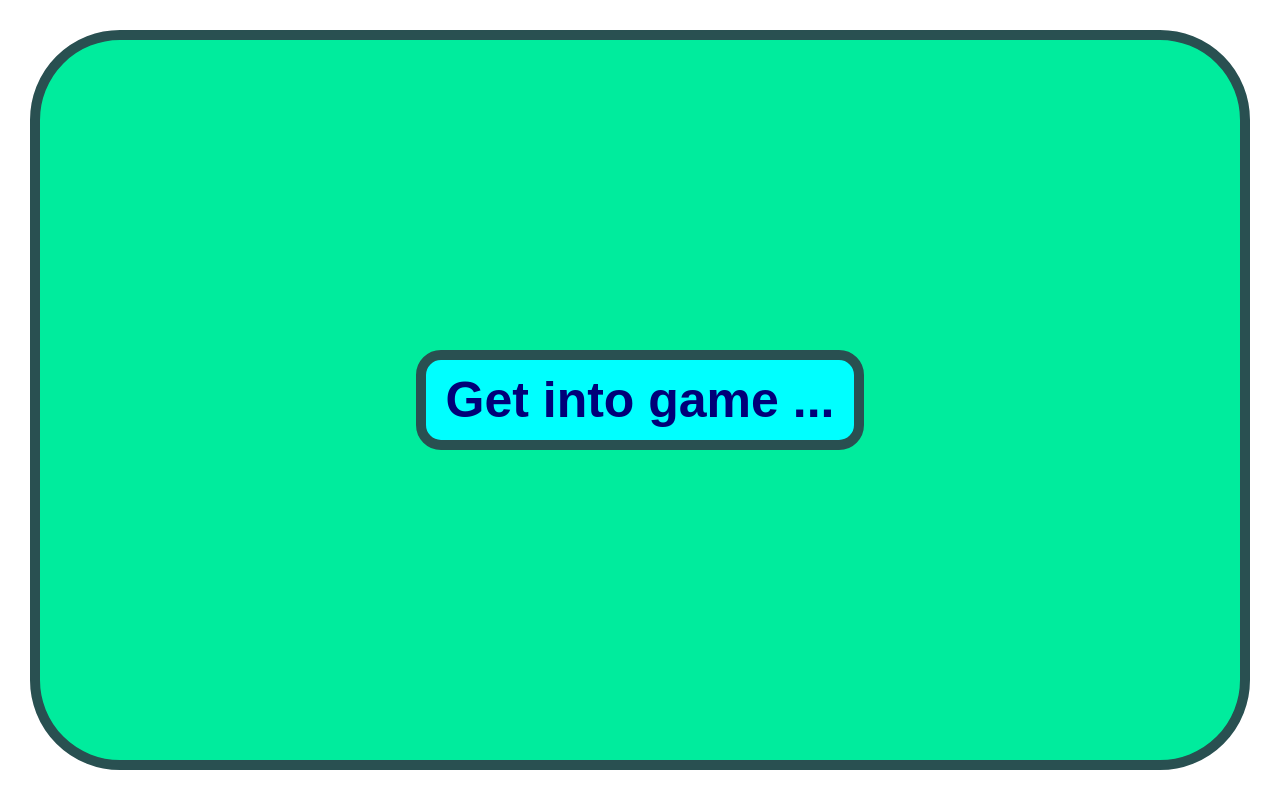
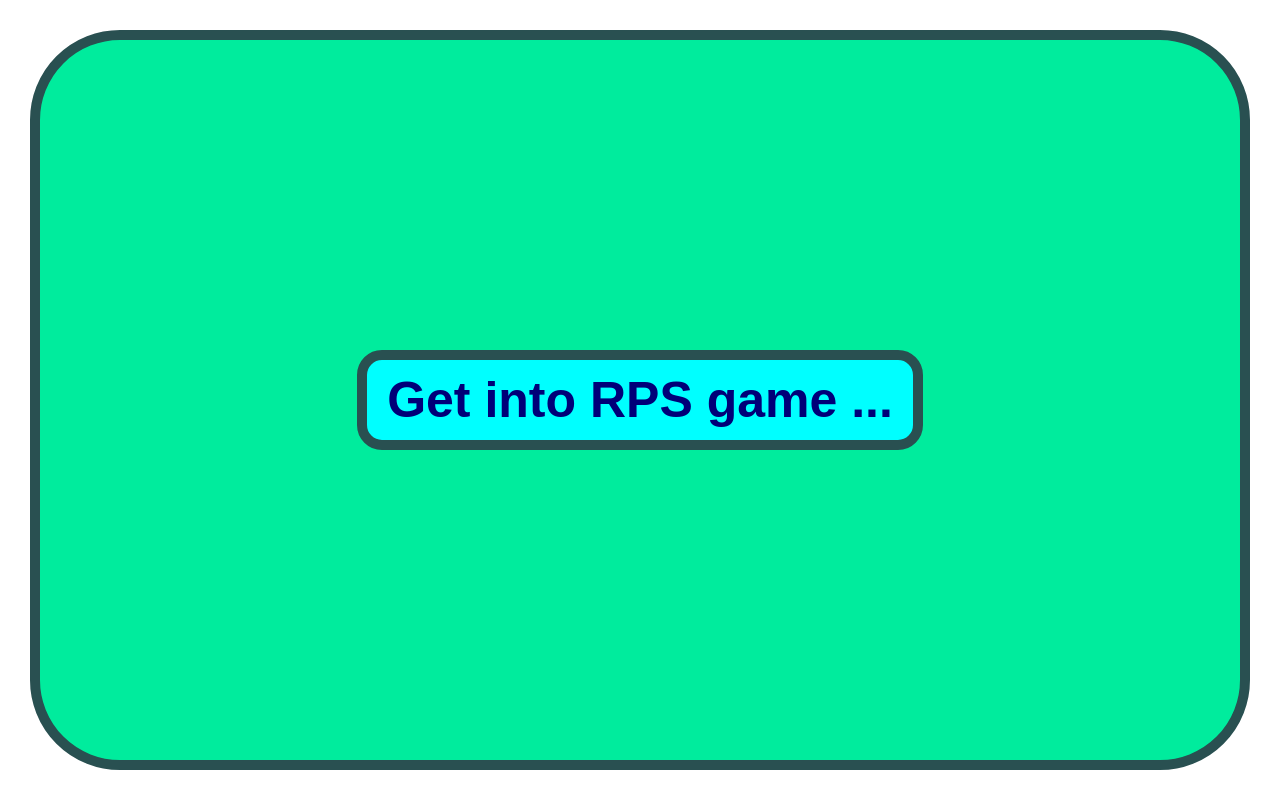
Before and after one commit to amanraula/RockPaperScissor, a plain HTML site: page index.html in a window 1280 px wide. Drawn offline with Linux system fonts and the light colour scheme.

Commit message:
index.html

```diff
--- a/index.html
+++ b/index.html
@@ -51,7 +51,7 @@
 </head>
 <body>
 	<div class="container">
-		<button>Get into game ...</button>
+		<button href="rps.html" >Get into RPS game ...</button>
 	</div>
 </body>
 </html>
```
